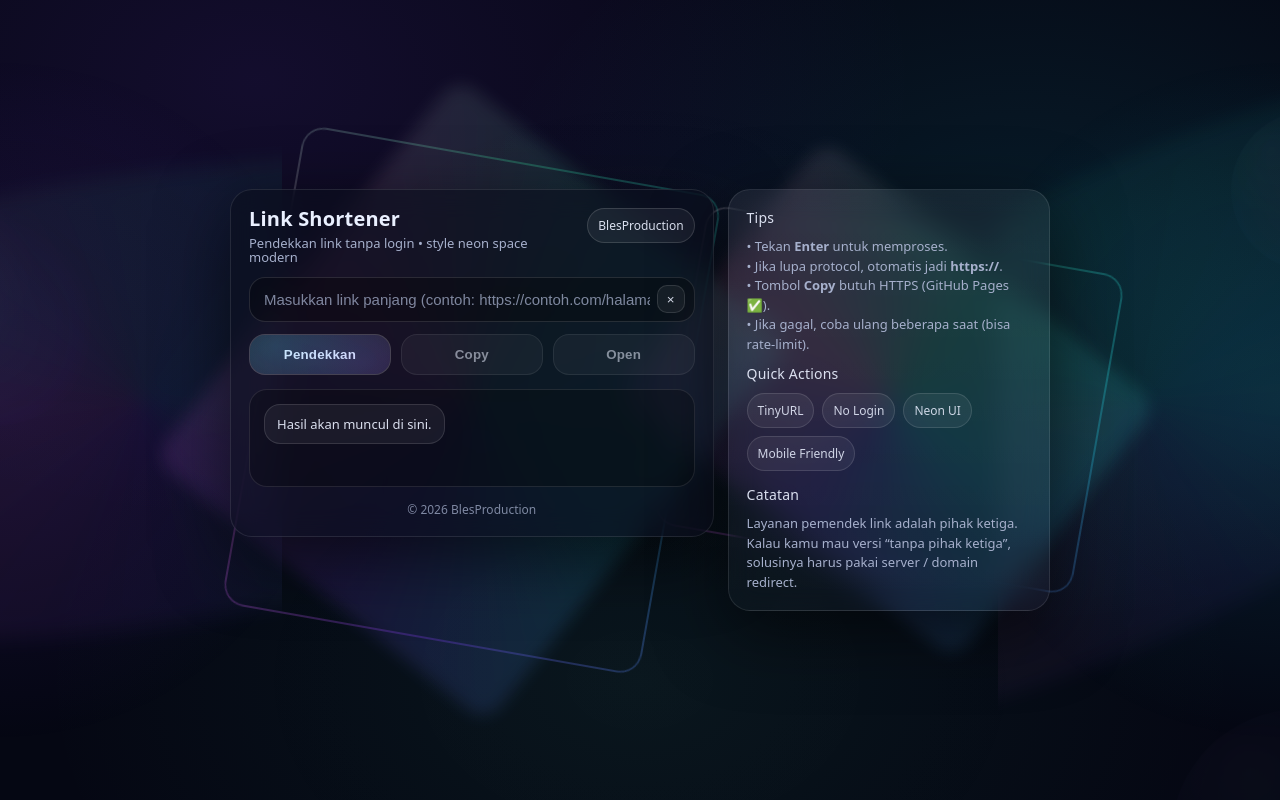
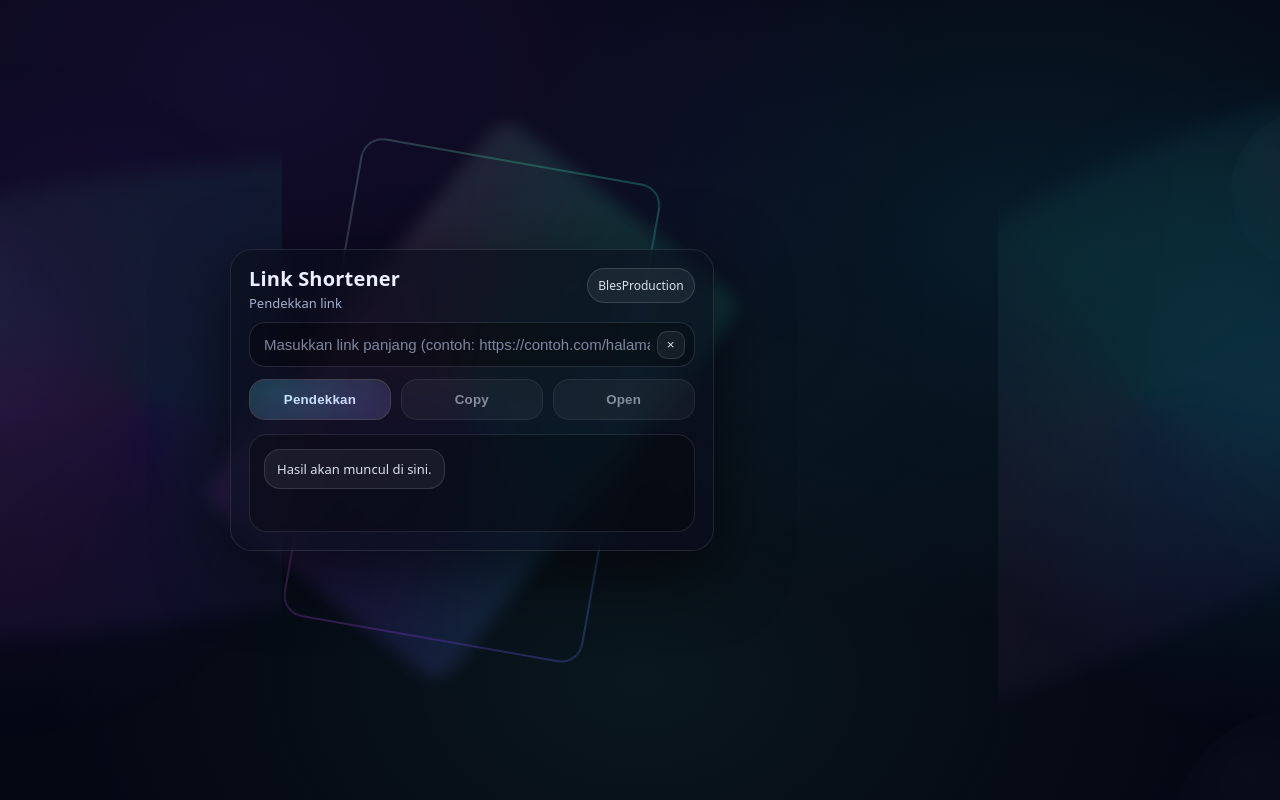
Before and after one commit to BlesUstetu/link, a plain HTML site: page index.html in a window 1280 px wide. Drawn offline with Linux system fonts and the light colour scheme.

Commit message:
Update index.html

```diff
--- a/index.html
+++ b/index.html
@@ -520,7 +520,7 @@
           <div class="top">
             <div class="brand">
               <h1>Link Shortener</h1>
-              <p>Pendekkan link tanpa login • style neon space modern</p>
+              <p>Pendekkan link</p>
             </div>
             <div class="badge">BlesProduction</div>
           </div>
@@ -547,33 +547,6 @@
             </div>
             <div class="status" id="statusText"></div>
           </div>
-
-          <div class="foot">© <span id="year"></span> BlesProduction</div>
-        </div>
-      </div>
-
-      <div class="neon-border">
-        <div class="card sideCard">
-          <p class="miniTitle">Tips</p>
-          <p class="hint">
-            • Tekan <b>Enter</b> untuk memproses.<br/>
-            • Jika lupa protocol, otomatis jadi <b>https://</b>.<br/>
-            • Tombol <b>Copy</b> butuh HTTPS (GitHub Pages ✅).<br/>
-            • Jika gagal, coba ulang beberapa saat (bisa rate-limit).
-          </p>
-
-          <p class="miniTitle">Quick Actions</p>
-          <div class="chips">
-            <span class="chip">TinyURL</span>
-            <span class="chip">No Login</span>
-            <span class="chip">Neon UI</span>
-            <span class="chip">Mobile Friendly</span>
-          </div>
-
-          <p class="miniTitle" style="margin-top:14px;">Catatan</p>
-          <p class="hint" style="margin-bottom:0;">
-            Layanan pemendek link adalah pihak ketiga. Kalau kamu mau versi “tanpa pihak ketiga”, solusinya harus pakai server / domain redirect.
-          </p>
         </div>
       </div>
     </div>
```
